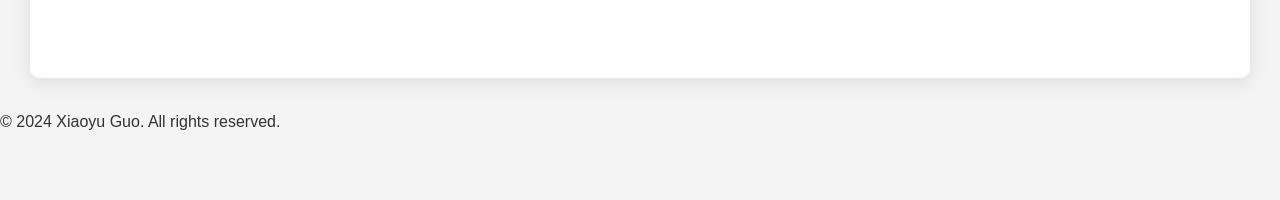
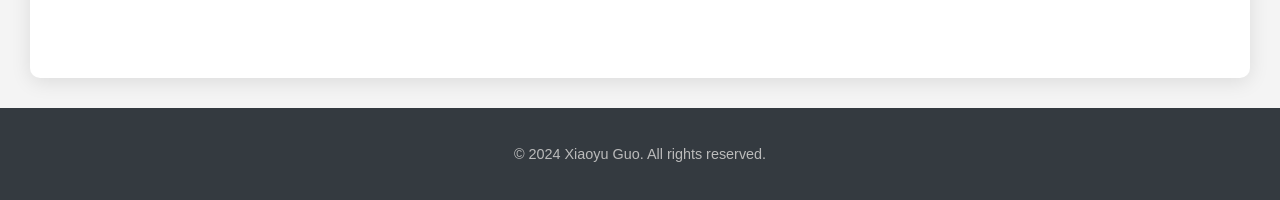
Before and after one commit to xiaoyuguo6/LIS64-PP, a plain HTML site: page photography.html in a window 1280 px wide. Shown: the part 1041-1241 px from the top of the page. Before the commit the page ends 1193 px from the top, so only its background shows below. Drawn offline with Linux system fonts and the light colour scheme.

Commit message:
Update photography.html

```diff
--- a/photography.html
+++ b/photography.html
@@ -3,7 +3,7 @@
 <head>
     <meta charset="UTF-8">
     <meta name="viewport" content="width=device-width, initial-scale=1.0">
-    <title>National Parks Photography</title>
+    <title>Photography - National Parks</title>
     <link rel="stylesheet" href="style.css">
 </head>
 <body>
@@ -45,7 +45,7 @@
         </div>
     </section>
 
-    <footer>
+    <footer class="footer">
         <p>&copy; 2024 Xiaoyu Guo. All rights reserved.</p>
     </footer>
 </body>
```
